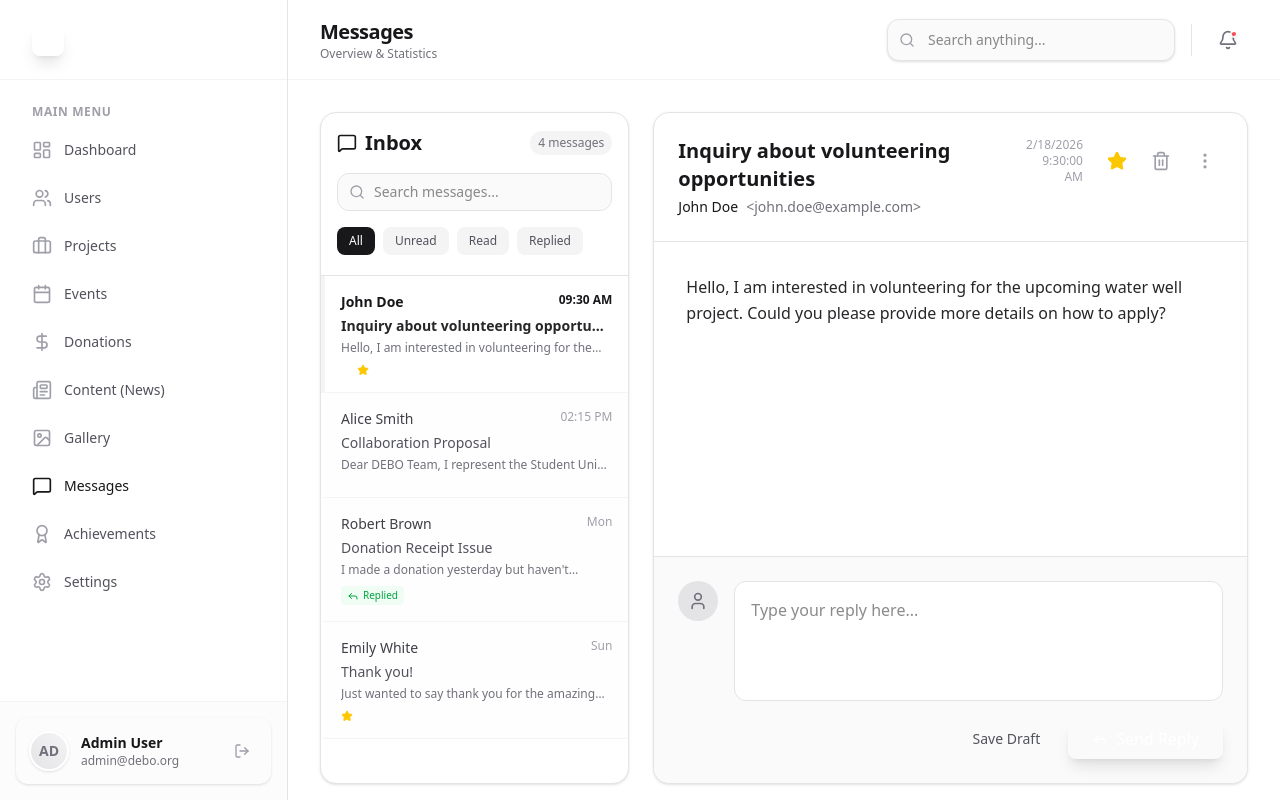
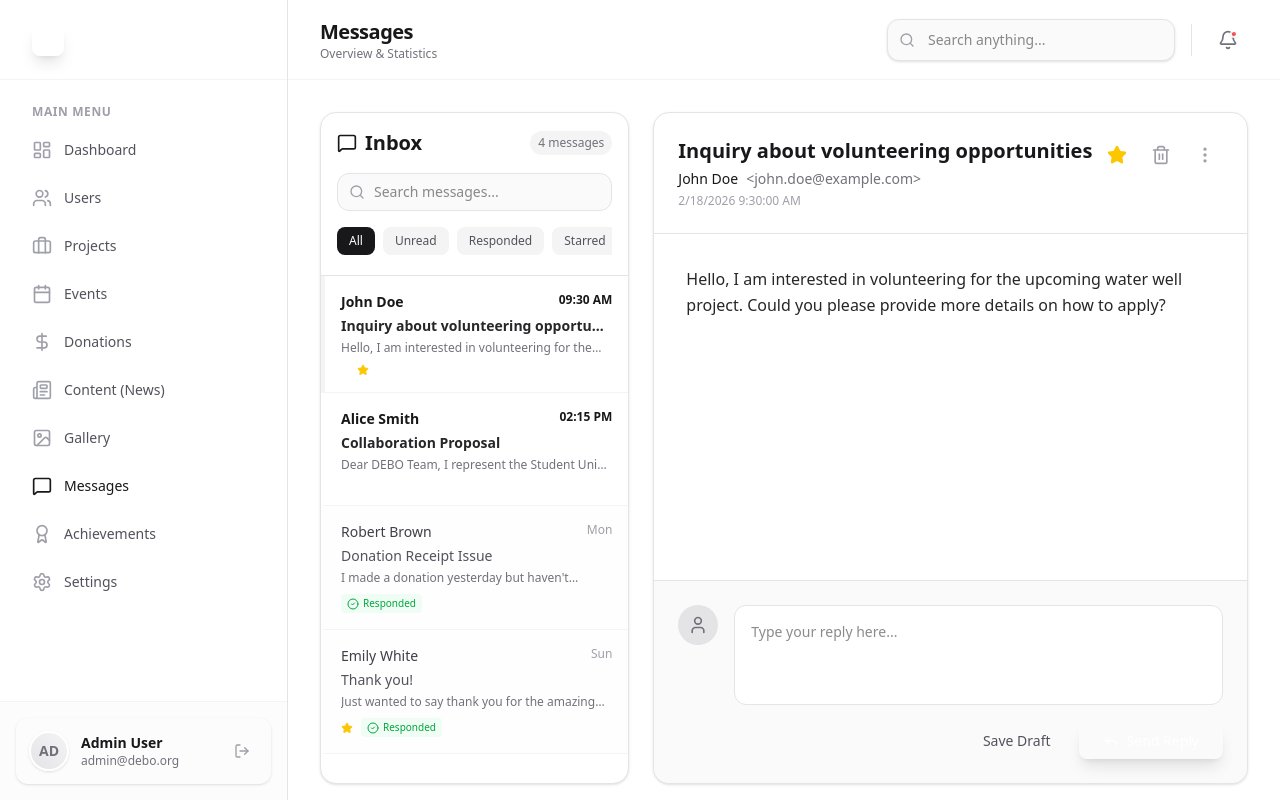
Before and after one commit to Hailemeskel-Getaneh/debo-Ethiopia, a React (Vite) app: page /admin/messages in a window 1280 px wide. Both pictures are taken after a click on the element 474 px from the left and 334 px from the top of the page. Built offline with nearby package versions, Linux system fonts and the light colour scheme.

Commit message:
feat(admin): align ManageMessages with database schema and premium design

```diff
--- a/src/admin/ManageMessages.tsx
+++ b/src/admin/ManageMessages.tsx
@@ -7,67 +7,98 @@
     Mail,
     Reply,
     User,
-    MoreVertical
+    MoreVertical,
+    CheckCircle2,
 } from 'lucide-react';
 
+interface ContactMessage {
+    id: string;
+    first_name: string;
+    last_name: string;
+    email: string;
+    subject: string;
+    message: string;
+    is_responded: boolean;
+    response: string | null;
+    responded_at: string | null;
+    created_at: string;
+    isStarred: boolean;
+}
 
 const ManageMessages: React.FC = () => {
-    const [selectedMessage, setSelectedMessage] = useState<string | null>(null);
+    const [selectedMessageId, setSelectedMessageId] = useState<string | null>(null);
     const [filterStatus, setFilterStatus] = useState('All');
 
-    // Mock Messages Data
-    const messages = [
+    // Mock data aligned with `contacts` DB table
+    const messages: ContactMessage[] = [
         {
             id: '1',
-            sender: 'John Doe',
+            first_name: 'John',
+            last_name: 'Doe',
             email: 'john.doe@example.com',
             subject: 'Inquiry about volunteering opportunities',
             message: 'Hello, I am interested in volunteering for the upcoming water well project. Could you please provide more details on how to apply?',
-            receivedAt: '2026-02-18T09:30:00',
-            status: 'Unread',
-            isStarred: true
+            is_responded: false,
+            response: null,
+            responded_at: null,
+            created_at: '2026-02-18T09:30:00',
+            isStarred: true,
         },
         {
             id: '2',
-            sender: 'Alice Smith',
+            first_name: 'Alice',
+            last_name: 'Smith',
             email: 'alice.smith@university.edu',
             subject: 'Collaboration Proposal',
             message: 'Dear DEBO Team, I represent the Student Union at University of Addis Ababa. We would like to collaborate on a fundraising event...',
-            receivedAt: '2026-02-17T14:15:00',
-            status: 'Read',
-            isStarred: false
+            is_responded: false,
+            response: null,
+            responded_at: null,
+            created_at: '2026-02-17T14:15:00',
+            isStarred: false,
         },
         {
             id: '3',
-            sender: 'Robert Brown',
+            first_name: 'Robert',
+            last_name: 'Brown',
             email: 'robert.b@company.com',
             subject: 'Donation Receipt Issue',
-            message: 'I made a donation yesterday but haven\'t received the tax receipt yet. Can you please check?',
-            receivedAt: '2026-02-16T11:45:00',
-            status: 'Replied',
-            isStarred: false
+            message: "I made a donation yesterday but haven't received the tax receipt yet. Can you please check?",
+            is_responded: true,
+            response: 'Dear Robert, we apologize for the delay. Your receipt has been re-sent to your email address. Please check your spam folder as well.',
+            responded_at: '2026-02-16T15:00:00',
+            created_at: '2026-02-16T11:45:00',
+            isStarred: false,
         },
         {
             id: '4',
-            sender: 'Emily White',
+            first_name: 'Emily',
+            last_name: 'White',
             email: 'emily.w@gmail.com',
             subject: 'Thank you!',
             message: 'Just wanted to say thank you for the amazing work you are doing in the community. Keep it up!',
-            receivedAt: '2026-02-15T16:20:00',
-            status: 'Read',
-            isStarred: true
-        }
+            is_responded: true,
+            response: 'Thank you so much for the kind words, Emily! Your support means the world to us.',
+            responded_at: '2026-02-15T17:00:00',
+            created_at: '2026-02-15T16:20:00',
+            isStarred: true,
+        },
     ];
 
-    const filteredMessages = filterStatus === 'All'
-        ? messages
-        : messages.filter(m => m.status === filterStatus);
+    const filtered = (() => {
+        if (filterStatus === 'All') return messages;
+        if (filterStatus === 'Unread') return messages.filter(m => !m.is_responded);
+        if (filterStatus === 'Responded') return messages.filter(m => m.is_responded);
+        if (filterStatus === 'Starred') return messages.filter(m => m.isStarred);
+        return messages;
+    })();
+
+    const selectedMessage = messages.find(m => m.id === selectedMessageId);
 
     const formatDate = (dateString: string) => {
         const date = new Date(dateString);
         const now = new Date();
         const diffDays = Math.floor((now.getTime() - date.getTime()) / (1000 * 60 * 60 * 24));
-
         if (diffDays === 0) return date.toLocaleTimeString('en-US', { hour: '2-digit', minute: '2-digit' });
         if (diffDays === 1) return 'Yesterday';
         if (diffDays < 7) return date.toLocaleDateString('en-US', { weekday: 'short' });
@@ -77,7 +108,7 @@
     return (
         <div className="h-[calc(100vh-8rem)] flex flex-col md:flex-row gap-6">
             {/* Messages List */}
-            <div className={`${selectedMessage ? 'hidden md:flex' : 'flex'} flex-col w-full md:w-1/3 bg-white dark:bg-zinc-900 rounded-2xl shadow-sm border border-zinc-200 dark:border-zinc-800 overflow-hidden`}>
+            <div className={`${selectedMessageId ? 'hidden md:flex' : 'flex'} flex-col w-full md:w-1/3 bg-white dark:bg-zinc-900 rounded-2xl shadow-sm border border-zinc-200 dark:border-zinc-800 overflow-hidden`}>
                 {/* List Header */}
                 <div className="p-4 border-b border-zinc-200 dark:border-zinc-800 space-y-4">
                     <div className="flex justify-between items-center">
@@ -91,22 +122,16 @@
                     </div>
                     <div className="relative">
                         <Search className="w-4 h-4 absolute left-3 top-1/2 -translate-y-1/2 text-zinc-400" />
-                        <input
-                            type="text"
-                            placeholder="Search messages..."
-                            className="w-full pl-9 pr-4 py-2 bg-zinc-50 dark:bg-zinc-800/50 border border-zinc-200 dark:border-zinc-700 rounded-xl text-sm focus:outline-none focus:ring-2 focus:ring-[--color-primary-500]/20"
-                        />
+                        <input type="text" placeholder="Search messages..."
+                            className="w-full pl-9 pr-4 py-2 bg-zinc-50 dark:bg-zinc-800/50 border border-zinc-200 dark:border-zinc-700 rounded-xl text-sm focus:outline-none focus:ring-2 focus:ring-[--color-primary-500]/20" />
                     </div>
-                    <div className="flex gap-2 overflow-x-auto pb-1 scrollbar-hide">
-                        {['All', 'Unread', 'Read', 'Replied'].map(status => (
-                            <button
-                                key={status}
-                                onClick={() => setFilterStatus(status)}
+                    <div className="flex gap-2 overflow-x-auto pb-1">
+                        {['All', 'Unread', 'Responded', 'Starred'].map(status => (
+                            <button key={status} onClick={() => setFilterStatus(status)}
                                 className={`px-3 py-1.5 rounded-lg text-xs font-medium whitespace-nowrap transition-colors ${filterStatus === status
                                     ? 'bg-zinc-900 text-white dark:bg-zinc-100 dark:text-zinc-900'
                                     : 'bg-zinc-100 text-zinc-600 dark:bg-zinc-800 dark:text-zinc-400 hover:bg-zinc-200 dark:hover:bg-zinc-700'
-                                    }`}
-                            >
+                                    }`}>
                                 {status}
                             </button>
                         ))}
@@ -115,37 +140,31 @@
 
                 {/* Scrollable List */}
                 <div className="flex-1 overflow-y-auto">
-                    {filteredMessages.map((msg) => (
-                        <div
-                            key={msg.id}
-                            onClick={() => setSelectedMessage(msg.id)}
-                            className={`p-4 border-b border-zinc-100 dark:border-zinc-800 cursor-pointer hover:bg-zinc-50 dark:hover:bg-zinc-800/50 transition-colors ${selectedMessage === msg.id ? 'bg-[--color-primary-50]/50 dark:bg-[--color-primary-900]/10 border-l-4 border-l-[--color-primary-600]' : 'border-l-4 border-l-transparent'
-                                } ${msg.status === 'Unread' ? 'bg-white dark:bg-zinc-900' : 'bg-zinc-50/30 dark:bg-zinc-900/50'}`}
+                    {filtered.map((msg) => (
+                        <div key={msg.id} onClick={() => setSelectedMessageId(msg.id)}
+                            className={`p-4 border-b border-zinc-100 dark:border-zinc-800 cursor-pointer hover:bg-zinc-50 dark:hover:bg-zinc-800/50 transition-colors ${selectedMessageId === msg.id
+                                ? 'bg-[--color-primary-50]/50 dark:bg-[--color-primary-900]/10 border-l-4 border-l-[--color-primary-600]'
+                                : 'border-l-4 border-l-transparent'
+                                } ${!msg.is_responded ? 'bg-white dark:bg-zinc-900' : 'bg-zinc-50/30 dark:bg-zinc-900/50'}`}
                         >
                             <div className="flex justify-between items-start mb-1">
-                                <h4 className={`text-sm ${msg.status === 'Unread' ? 'font-bold text-zinc-900 dark:text-zinc-100' : 'font-medium text-zinc-700 dark:text-zinc-300'}`}>
-                                    {msg.sender}
+                                <h4 className={`text-sm ${!msg.is_responded ? 'font-bold text-zinc-900 dark:text-zinc-100' : 'font-medium text-zinc-700 dark:text-zinc-300'}`}>
+                                    {msg.first_name} {msg.last_name}
                                 </h4>
-                                <span className={`text-xs ${msg.status === 'Unread' ? 'text-[--color-primary-600] font-semibold' : 'text-zinc-400'}`}>
-                                    {formatDate(msg.receivedAt)}
+                                <span className={`text-xs ${!msg.is_responded ? 'text-[--color-primary-600] font-semibold' : 'text-zinc-400'}`}>
+                                    {formatDate(msg.created_at)}
                                 </span>
                             </div>
-                            <p className={`text-sm mb-1 truncate ${msg.status === 'Unread' ? 'font-semibold text-zinc-800 dark:text-zinc-200' : 'text-zinc-600 dark:text-zinc-400'}`}>
+                            <p className={`text-sm mb-1 truncate ${!msg.is_responded ? 'font-semibold text-zinc-800 dark:text-zinc-200' : 'text-zinc-600 dark:text-zinc-400'}`}>
                                 {msg.subject}
                             </p>
-                            <p className="text-xs text-zinc-500 dark:text-zinc-500 line-clamp-1">
-                                {msg.message}
-                            </p>
+                            <p className="text-xs text-zinc-500 line-clamp-1">{msg.message}</p>
                             <div className="flex items-center gap-2 mt-2">
-                                {msg.status === 'Unread' && (
-                                    <span className="w-2 h-2 rounded-full bg-[--color-primary-500]"></span>
-                                )}
-                                {msg.isStarred && (
-                                    <Star className="w-3 h-3 text-yellow-400 fill-yellow-400" />
-                                )}
-                                {msg.status === 'Replied' && (
+                                {!msg.is_responded && <span className="w-2 h-2 rounded-full bg-[--color-primary-500]" />}
+                                {msg.isStarred && <Star className="w-3 h-3 text-yellow-400 fill-yellow-400" />}
+                                {msg.is_responded && (
                                     <div className="flex items-center gap-1 text-[10px] text-green-600 bg-green-50 dark:bg-green-900/20 px-1.5 py-0.5 rounded">
-                                        <Reply className="w-3 h-3" /> Replied
+                                        <CheckCircle2 className="w-3 h-3" /> Responded
                                     </div>
                                 )}
                             </div>
@@ -155,37 +174,32 @@
             </div>
 
             {/* Message Detail View */}
-            <div className={`${selectedMessage ? 'flex' : 'hidden md:flex'} flex-1 bg-white dark:bg-zinc-900 rounded-2xl shadow-sm border border-zinc-200 dark:border-zinc-800 flex-col overflow-hidden`}>
+            <div className={`${selectedMessageId ? 'flex' : 'hidden md:flex'} flex-1 bg-white dark:bg-zinc-900 rounded-2xl shadow-sm border border-zinc-200 dark:border-zinc-800 flex-col overflow-hidden`}>
                 {selectedMessage ? (
-                    (() => {
-                        const msg = messages.find(m => m.id === selectedMessage);
-                        if (!msg) return null;
-                        return (
                     <>
                         {/* Detail Header */}
                         <div className="p-6 border-b border-zinc-200 dark:border-zinc-800 flex justify-between items-start">
                             <div className="flex gap-4">
-                                        <button
-                                            onClick={() => setSelectedMessage(null)}
-                                            className="md:hidden p-2 -ml-2 text-zinc-500 hover:bg-zinc-100 rounded-lg"
-                                        >
+                                <button onClick={() => setSelectedMessageId(null)}
+                                    className="md:hidden p-2 -ml-2 text-zinc-500 hover:bg-zinc-100 rounded-lg">
                                     <Reply className="w-5 h-5" />
                                 </button>
                                 <div>
-                                            <h2 className="text-xl font-bold text-zinc-900 dark:text-zinc-100 mb-1">{msg.subject}</h2>
+                                    <h2 className="text-xl font-bold text-zinc-900 dark:text-zinc-100 mb-1">{selectedMessage.subject}</h2>
                                     <div className="flex items-center gap-2 text-sm text-zinc-500 dark:text-zinc-400">
-                                                <span className="font-medium text-zinc-900 dark:text-zinc-300">{msg.sender}</span>
-                                                <span>&lt;{msg.email}&gt;</span>
+                                        <span className="font-medium text-zinc-900 dark:text-zinc-300">
+                                            {selectedMessage.first_name} {selectedMessage.last_name}
+                                        </span>
+                                        <span>&lt;{selectedMessage.email}&gt;</span>
+                                    </div>
+                                    <div className="text-xs text-zinc-400 mt-1">
+                                        {new Date(selectedMessage.created_at).toLocaleDateString()} {new Date(selectedMessage.created_at).toLocaleTimeString()}
                                     </div>
                                 </div>
                             </div>
                             <div className="flex items-center gap-2">
-                                        <div className="text-right text-xs text-zinc-400 mr-2">
-                                            <p>{new Date(msg.receivedAt).toLocaleDateString()}</p>
-                                            <p>{new Date(msg.receivedAt).toLocaleTimeString()}</p>
-                                        </div>
                                 <button className="p-2 text-zinc-400 hover:text-yellow-400 hover:bg-yellow-50 dark:hover:bg-yellow-900/10 rounded-lg transition-colors">
-                                            <Star className={`w-5 h-5 ${msg.isStarred ? 'fill-yellow-400 text-yellow-400' : ''}`} />
+                                    <Star className={`w-5 h-5 ${selectedMessage.isStarred ? 'fill-yellow-400 text-yellow-400' : ''}`} />
                                 </button>
                                 <button className="p-2 text-zinc-400 hover:text-red-500 hover:bg-red-50 dark:hover:bg-red-900/10 rounded-lg transition-colors">
                                     <Trash2 className="w-5 h-5" />
@@ -197,10 +211,25 @@
                         </div>
 
                         {/* Message Content */}
-                                <div className="flex-1 p-8 overflow-y-auto">
+                        <div className="flex-1 p-8 overflow-y-auto space-y-6">
                             <p className="text-zinc-800 dark:text-zinc-200 leading-relaxed whitespace-pre-wrap">
-                                        {msg.message}
+                                {selectedMessage.message}
                             </p>
+
+                            {/* Existing Response */}
+                            {selectedMessage.is_responded && selectedMessage.response && (
+                                <div className="border-l-4 border-[--color-primary-500] pl-4 mt-6">
+                                    <div className="flex items-center gap-2 mb-2">
+                                        <CheckCircle2 className="w-4 h-4 text-[--color-primary-600]" />
+                                        <span className="text-xs font-semibold text-[--color-primary-600]">
+                                            Response sent on {selectedMessage.responded_at ? new Date(selectedMessage.responded_at).toLocaleDateString() : '—'}
+                                        </span>
+                                    </div>
+                                    <p className="text-sm text-zinc-700 dark:text-zinc-300 leading-relaxed">
+                                        {selectedMessage.response}
+                                    </p>
+                                </div>
+                            )}
                         </div>
 
                         {/* Reply Area */}
@@ -212,13 +241,13 @@
                                 <div className="flex-1">
                                     <textarea
                                         placeholder="Type your reply here..."
-                                                className="w-full p-4 bg-white dark:bg-zinc-900 border border-zinc-200 dark:border-zinc-700 rounded-xl focus:outline-none focus:ring-2 focus:ring-[--color-primary-500]/20 min-h-[120px] resize-none"
+                                        className="w-full p-4 bg-white dark:bg-zinc-900 border border-zinc-200 dark:border-zinc-700 rounded-xl focus:outline-none focus:ring-2 focus:ring-[--color-primary-500]/20 min-h-[100px] resize-none text-sm"
                                     />
                                     <div className="flex justify-end gap-3 mt-3">
                                         <button className="px-4 py-2 text-zinc-600 dark:text-zinc-400 hover:bg-zinc-200 dark:hover:bg-zinc-700 rounded-lg text-sm font-medium transition-colors">
                                             Save Draft
                                         </button>
-                                                <button className="flex items-center gap-2 bg-[--color-primary-600] text-white px-6 py-2 rounded-lg font-medium hover:bg-[--color-primary-700] transition-colors shadow-lg shadow-[--color-primary-500]/20">
+                                        <button className="flex items-center gap-2 bg-[--color-primary-600] text-white px-6 py-2 rounded-lg font-medium hover:bg-[--color-primary-700] transition-colors shadow-lg shadow-[--color-primary-500]/20 text-sm">
                                             <Reply className="w-4 h-4" />
                                             Send Reply
                                         </button>
@@ -227,8 +256,6 @@
                             </div>
                         </div>
                     </>
-                        );
-                    })()
                 ) : (
                     <div className="flex-1 flex flex-col items-center justify-center text-zinc-400">
                         <div className="w-20 h-20 bg-zinc-100 dark:bg-zinc-800 rounded-full flex items-center justify-center mb-4">
```
Lines whose indentation alone changed are shown as unchanged.
